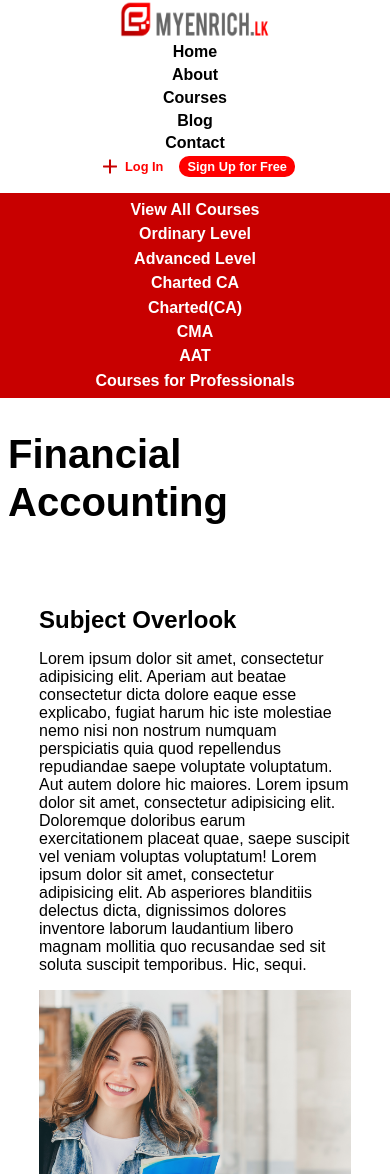
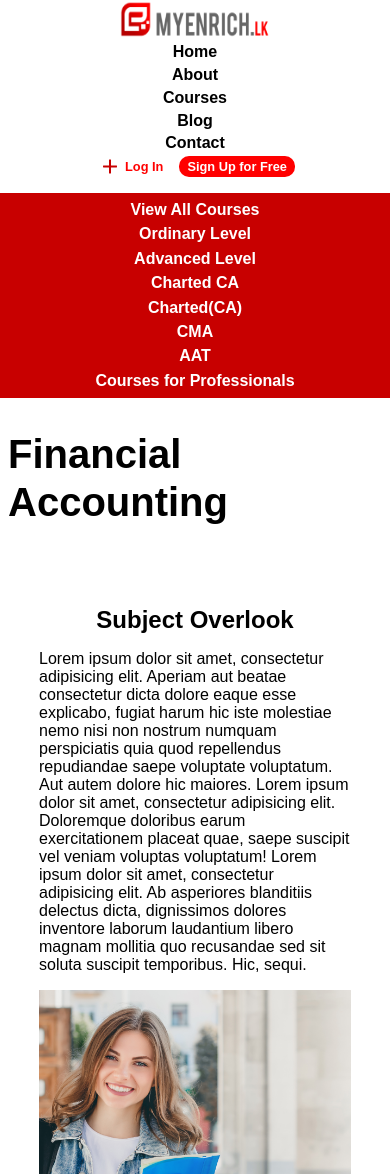
Before and after one commit to DinushanVimukthi/tech-stack, a Next.js app: page /subject in a window 390 px wide. Shown: the top 1174 px of the page. Built offline with nearby package versions, Linux system fonts and the light colour scheme.

Commit message:
Subject page responsive issue fixed.

```diff
--- a/src/styles/subject.module.css
+++ b/src/styles/subject.module.css
@@ -65,12 +65,37 @@
     object-fit: cover;
 }
 
+@media  screen and (max-width: 750px) {
+    .Overlook{
+        flex-direction: column;
+    }
+
+    .Overlook .OverlookContent{
+        width: 100%;
+        text-align: centergi;
+    }
+
+    .OverlookImage{
+        width: 100%;
+        align-self: flex-start;
+    }
+
+    .PurchaseBtn{
+        width: 100%;
+    }
+
+    .Content{
+        text-align: justify;
+    }
+}
+
 @media only screen and (max-width: 480px){
     .Overlook{
         flex-direction: column;
     }
     .Overlook .OverlookContent{
         width: 100%;
+        text-align: center;
     }
     .OverlookImage{
         width: 100%;
@@ -87,4 +112,8 @@
         font-size: 1rem;
         border-radius: 5px;
     }
+
+    .Content{
+        text-align: justify;
+    }
 }
```
